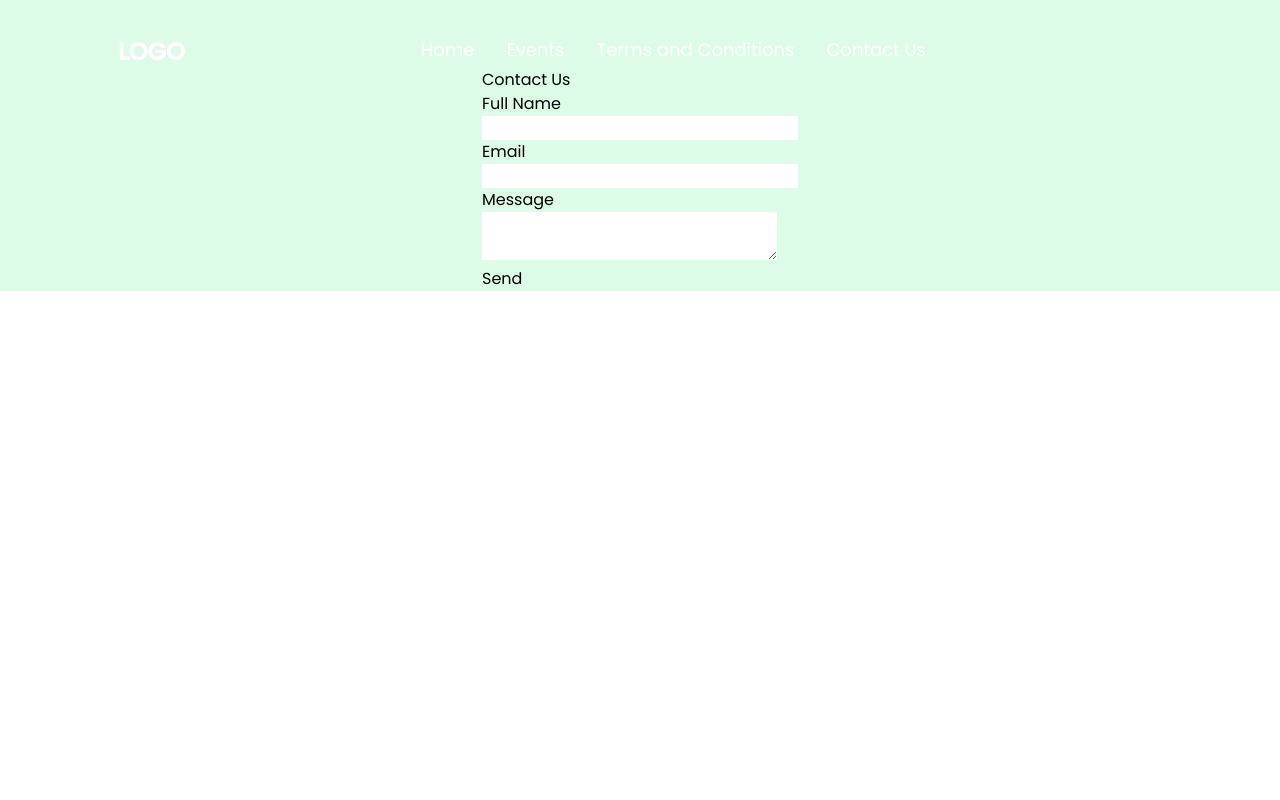
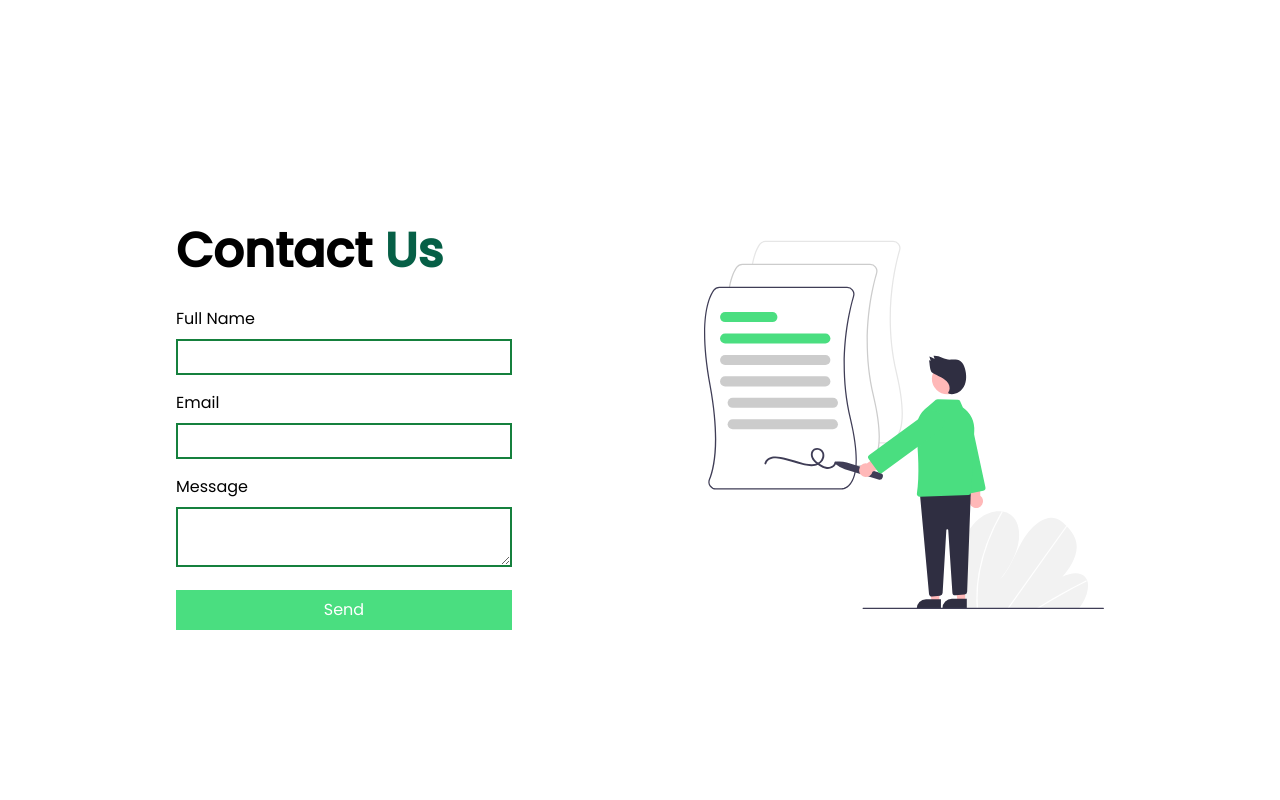
Before and after one commit to Pukka-Technologies/iVote, a Next.js app: page /contact in a window 1280 px wide. Shown: the top 800 px of the page. Built offline with nearby package versions, Linux system fonts and the light colour scheme.

Commit message:
update contact page

```diff
--- a/components/Contact.js
+++ b/components/Contact.js
@@ -1,5 +1,6 @@
 import React, { useRef } from "react";
 import emailjs from "@emailjs/browser";
+import Image from "next/image";
 
 const Contact = () => {
     const form = useRef();
@@ -24,27 +25,47 @@ const Contact = () => {
         );
     };
   return (
-    <div className="flex justify-center items-center">
+    <div className="flex flex-col justify-center items-center gap-[5rem] md:gap-[12rem] md:flex-row h-[90%]">
       <article>
-        <h1>Contact Us</h1>
+        <h1 className="text-5xl font-bold pb-8">
+          Contact <span className="text-emerald-800">Us</span>
+        </h1>
         <form ref={form} onSubmit={sendEmail}>
           <label>Full Name</label>
-          <div>
-            <input type="text" name="user_name" />
+          <div className="pt-2">
+            <input
+              type="text"
+              name="user_name"
+              className="w-full mb-4 border-2 border-green-700 py-1 px-2 focus:outline-none focus:border-green-600"
+            />
           </div>
           <label>Email</label>
-          <div>
-            <input type="email" name="user_email" />
+          <div className="pt-2">
+            <input
+              type="email"
+              name="user_email"
+              className="w-full mb-4 border-2 border-green-700 py-1 px-2 focus:outline-none focus:border-green-600"
+            />
           </div>
           <label>Message</label>
-          <div>
-            <textarea name="message" />
+          <div className="pt-2">
+            <textarea
+              name="message"
+              className="w-full mb-4 border-2 border-green-700 py-1 px-2 focus:outline-none focus:border-green-600"
+            />
           </div>
-          <input type="submit" value="Send" />
+          <div className="bg-green-400 text-white text-center py-2 px-2 cursor-pointer">
+            <input type="submit" value="Send" className="cursor-pointer"/>
+          </div>
         </form>
       </article>
       <article>
-
+        <Image
+          src="/assets/contact.svg"
+          width={400}
+          height={400}
+          alt="Contact Us"
+        />
       </article>
     </div>
   );
--- a/pages/contact.js
+++ b/pages/contact.js
@@ -1,14 +1,18 @@
-import React from 'react'
-import Contact from '../components/Contact'
-import Navbar from '../components/Navbar'
+import React from "react";
+import Contact from "../components/Contact";
+import Navbar from "../components/Navbar";
+import Footer from "../components/Footer";
 
 const ContactUs = () => {
   return (
-    <div className='bg-green-100 font-text'>
-        <Navbar/>
-        <Contact/>
-    </div>
-  )
-}
+    <>
+      <div className="font-text md:h-screen">
+        <Navbar />
+        <Contact />
+      </div>
+      <Footer/>
+    </>
+  );
+};
 
-export default ContactUs
+export default ContactUs;
```
